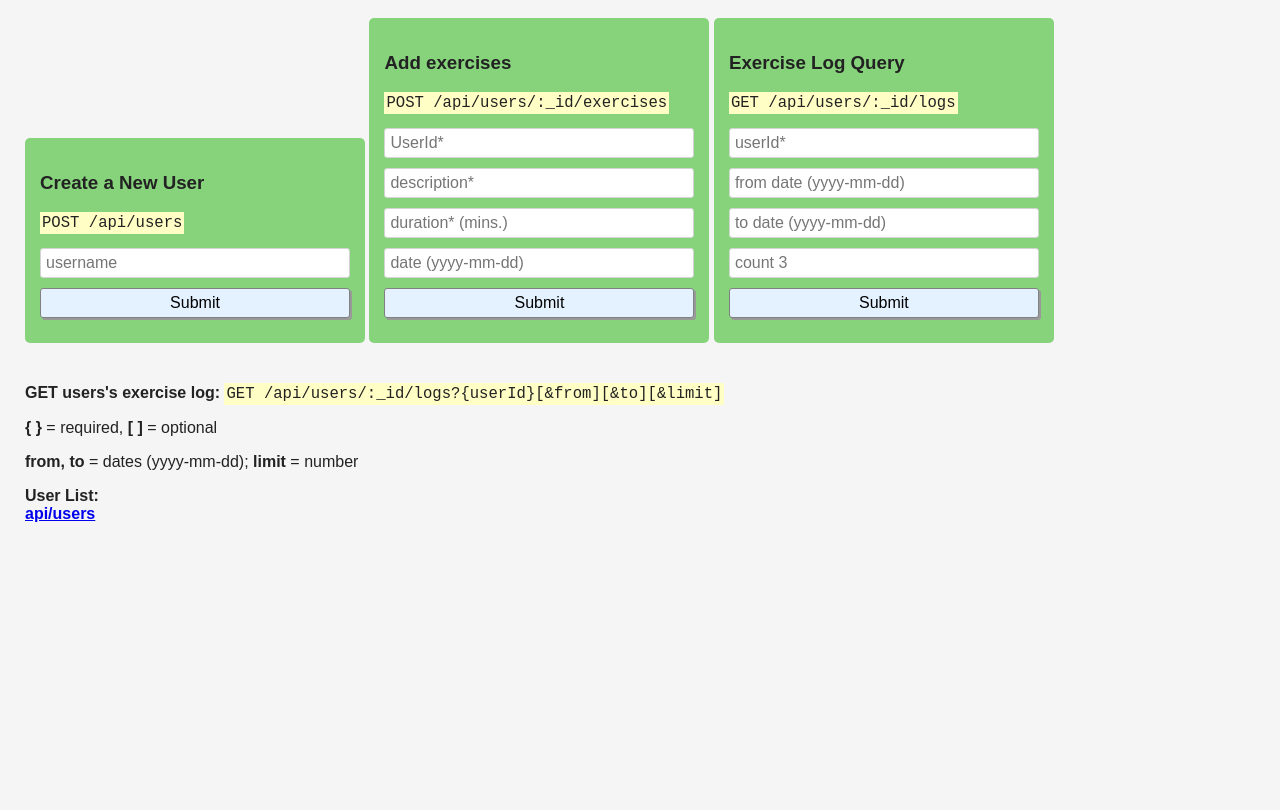
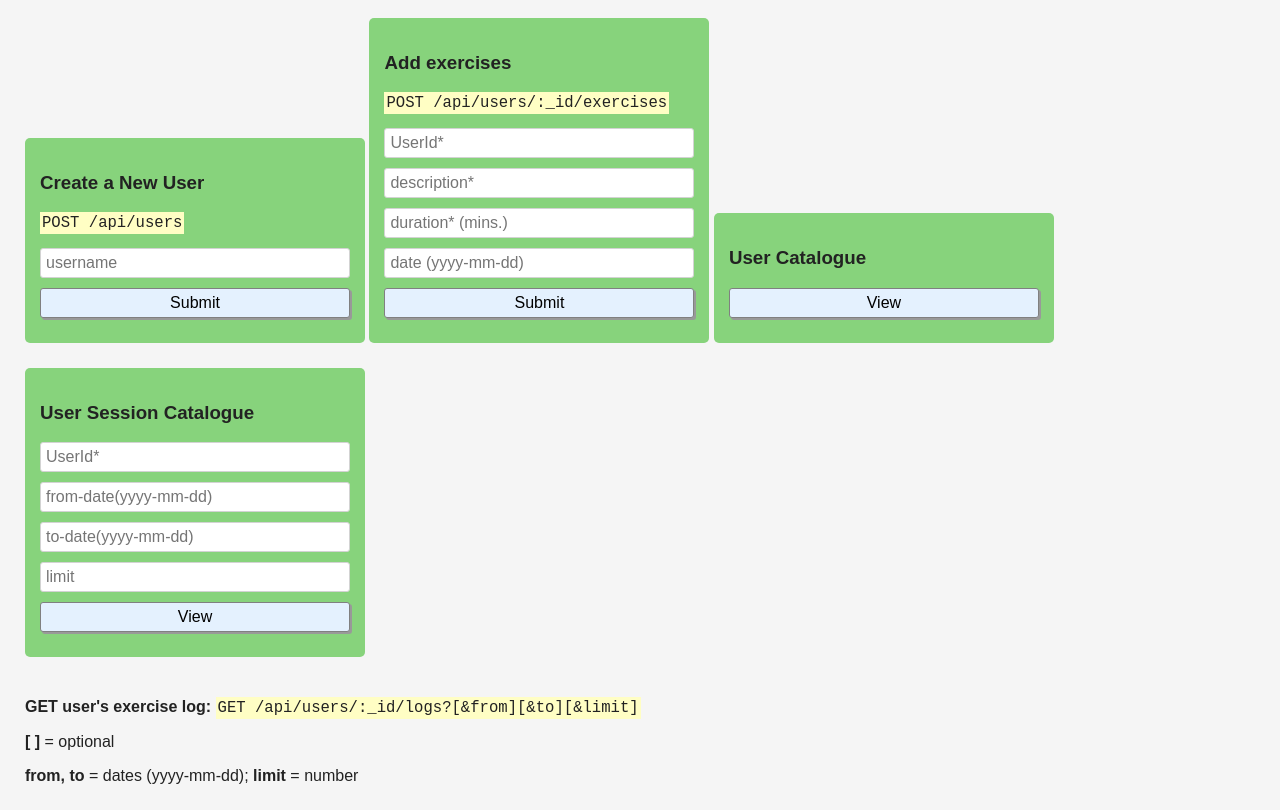
Before and after one commit to rbill314/Exercise-Tracker, a website: page views/index.html in a window 1280 px wide. Shown: the part 65-875 px from the top of the page. Before the commit the page ends 800 px from the top, so only its background shows below. Drawn offline with Linux system fonts and the light colour scheme; files that its build step writes are made by us from their sources.

Commit message:
Update index.html

```diff
--- a/views/index.html
+++ b/views/index.html
@@ -16,28 +16,62 @@
         <input id="uname" type="text" name="username" placeholder="username">
         <input type="submit" value="Submit">
       </form>
-      <form action="/api/users/:_id/exercises" method="post">
+      <form id="exercise-form" method="post">
         <h3>Add exercises</h3>
         <p><code>POST /api/users/:_id/exercises</code></p>
-        <input id="uid" type="text" name="_id" placeholder="UserId*">
+        <input id="uid" type="text" name=":_id" placeholder="UserId*">
         <input id="desc" type="text" name="description" placeholder="description*">
         <input id="dur" type="text" name="duration" placeholder="duration* (mins.)">
         <input id="dat" type="text" name="date" placeholder="date (yyyy-mm-dd)">
         <input type="submit" value="Submit">
       </form>
-      <form action="/api/users/:_id/logs" method="get">
-        <h3>Exercise Log Query</h3>
-        <p><code>GET /api/users/:_id/logs</code></p>
-        <input id="userId" type="text" name="userId" placeholder="userId*">
-        <input id="from" type="text" name="from" placeholder="from date (yyyy-mm-dd)">
-        <input id="to" type="text" name="to" placeholder="to date (yyyy-mm-dd)">
-        <input id="limit" type="text" name="limit" placeholder="count 3">
-        <input type="submit" value="Submit">
+
+      <form action="/api/users" method="get">
+        <h3>User Catalogue</h3>
+        <!--<p><code>GET /api/users</code></p>-->
+        <input type="submit" value="View">
       </form>
-          <p><strong>GET users's exercise log: </strong><code>GET /api/users/:_id/logs?{userId}[&amp;from][&amp;to][&amp;limit]</code></p>
-          <p><strong>{ }</strong> = required, <strong>[ ]</strong> = optional</p>
-          <p><strong>from, to</strong> = dates (yyyy-mm-dd); <strong>limit</strong> = number</p>
-          <p><strong>User List:<br> <a href="api/users">api/users</a></strong></p>
-      </div>
+
+      <form id="log-form" method="post">
+        <h3>User Session Catalogue</h3>
+        <!--<p><code>GET /api/users/:_id/logs?[&amp;from][&amp;to][&amp;limit]</code></p>-->
+        <input id="uid1" type="text" name="_id" placeholder="UserId*">
+        <input id="from" type="text" name="from" placeholder="from-date(yyyy-mm-dd)">
+        <input id="to" type="text" name="to" placeholder="to-date(yyyy-mm-dd)">
+        <input id="limit" type="text" name="limit" placeholder="limit">
+        <input type="submit" value="View">
+      </form>
+      <p>
+        <strong>GET user's exercise log: </strong>
+        <code>GET /api/users/:_id/logs?[&amp;from][&amp;to][&amp;limit]</code>
+      </p>
+
+      <p><strong>[ ]</strong> = optional</p>
+      <p><strong>from, to</strong> = dates (yyyy-mm-dd); <strong>limit</strong> = number</p>
+
+    </div>
+
+    <script>
+
+      const exerciseForm = document.getElementById("exercise-form");
+
+      exerciseForm.addEventListener("submit", () => {
+        const userId = document.getElementById("uid").value;
+        exerciseForm.action = `/api/users/${userId}/exercises`;
+
+        exerciseForm.submit();
+      });
+
+      const logForm = document.getElementById("log-form");
+
+      logForm.addEventListener("submit", () => {
+        logForm.action = `/api/users/view`;
+
+        logForm.submit();
+      });
+
+    </script>
+
   </body>
+
 </html>
```
